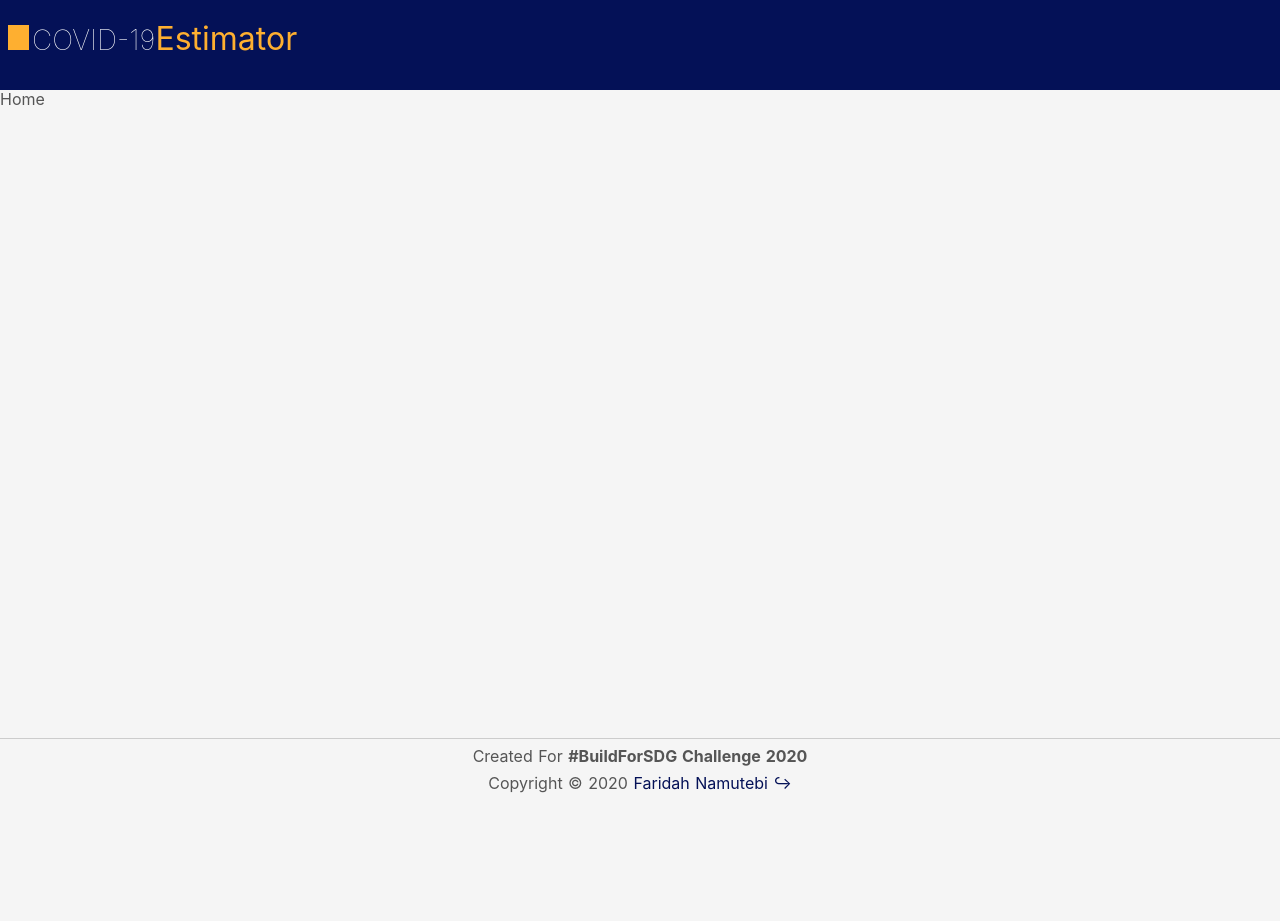
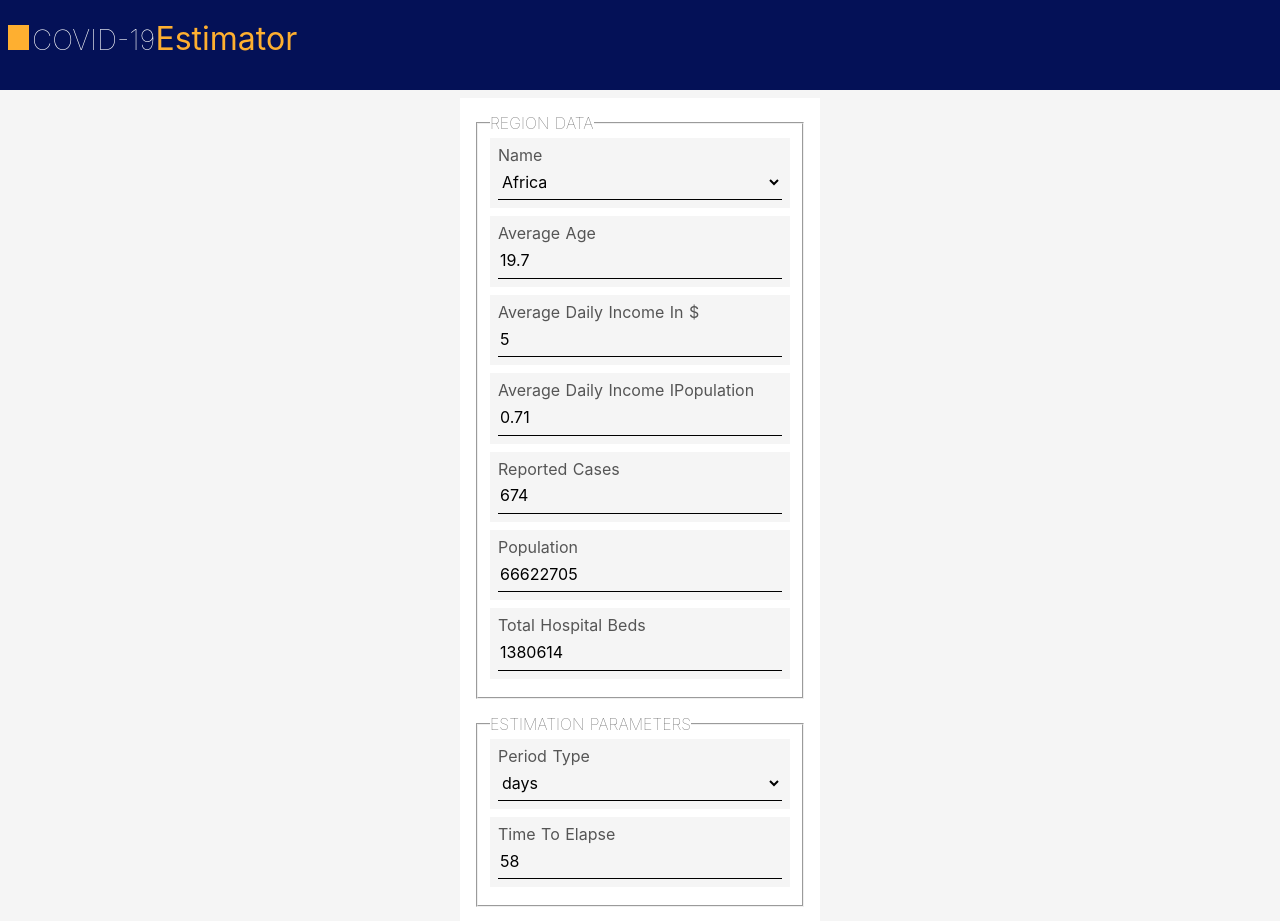
Before and after one commit to mugen64/sdg-covid-19-estimator-online, a Nuxt app: page / in a window 1280 px wide. Shown: the top 921 px of the page. Before the commit the page ends 800 px from the top, so only its background shows below. Built offline with nearby package versions, Linux system fonts and the light colour scheme.

Commit message:
Finished submittable version of the calcluator

```diff
--- /dev/null
+++ b/components/Calculator.vue
@@ -0,0 +1,197 @@
+<template>
+  <article class="calculator" aria-label="Estimation Form">
+    <!-- <h3>Change The Values</h3>
+     -->
+    <form role="form" @submit.prevent="submit()">
+      <fieldset class="calculator__fieldset">
+        <legend>Region Data</legend>
+        <div class="calculator__field">
+          <div class="calculator__input">
+            <label for="name">Name</label>
+            <select v-model="model.region.name" name="name">
+              <option
+                v-for="v in regions"
+                :key="`region-name-option-${v}`"
+                v-text="v"
+              />
+            </select>
+          </div>
+        </div>
+        <div class="calculator__field">
+          <calculator-text-input
+            v-model="model.region.avgAge"
+            label="Average Age"
+            type="number"
+            min="0"
+            step="0.01"
+          />
+        </div>
+        <div class="calculator__field">
+          <calculator-text-input
+            v-model="model.region.avgDailyIncomeInUSD"
+            label="Average Daily Income In $"
+            type="number"
+            min="0"
+            step="0.01"
+          />
+        </div>
+        <div class="calculator__field">
+          <calculator-text-input
+            v-model="model.region.avgDailyIncomePopulation"
+            label="Average Daily Income IPopulation"
+            min="0"
+          />
+        </div>
+        <div class="calculator__field">
+          <calculator-text-input
+            v-model="model.reportedCases"
+            label="Reported Cases"
+            type="number"
+            min="0"
+            :data-reported-cases="model.reportedCases"
+          />
+        </div>
+        <div class="calculator__field">
+          <calculator-text-input
+            v-model="model.population"
+            label="Population"
+            type="number"
+            :data-population="model.population"
+            min="0"
+          />
+        </div>
+        <div class="calculator__field">
+          <calculator-text-input
+            v-model="model.totalHospitalBeds"
+            label="Total Hospital Beds"
+            type="number"
+            :data-total-hospital-beds="model.totalHospitalBeds"
+          />
+        </div>
+      </fieldset>
+      <fieldset class="calculator__fieldset">
+        <legend>Estimation Parameters</legend>
+        <div class="calculator__field">
+          <div class="calculator__input">
+            <label for="period-type">Period Type</label>
+            <select
+              v-model="model.periodType"
+              :data-period-type="model.periodType"
+              name="period-type"
+            >
+              <option
+                v-for="v in periodTypes"
+                :key="`period-type-option-${v}`"
+                v-text="v"
+              />
+            </select>
+          </div>
+        </div>
+        <div class="calculator__field">
+          <calculator-text-input
+            v-model="model.timeToElapse"
+            label="Time To Elapse"
+            :data-time-to-elapse="model.timeToElapse"
+            type="number"
+            min="1"
+          />
+        </div>
+      </fieldset>
+      <button
+        type="submit"
+        value="Estimate"
+        data-goestimate
+        v-text="`Do Estimation`"
+      />
+    </form>
+  </article>
+</template>
+<script>
+import CalculatorTextInput from '~/components/CalculatorTextInput';
+export default {
+  components: {
+    CalculatorTextInput
+  },
+  props: {
+    value: {
+      type: Object,
+      default: () => ({})
+    }
+  },
+  data() {
+    return {
+      periodTypes: ['days', 'weeks', 'months'],
+      regions: ['Africa']
+    };
+  },
+  created() {
+    this.model = this.value.data;
+  },
+  methods: {
+    submit(e) {
+      this.$emit('input', this.$Estimator(this.model));
+    }
+  }
+};
+</script>
+<style lang="scss">
+.calculator {
+  width: 100%;
+  form {
+    width: 100%;
+    background: $white;
+    padding: calc(#{$padding-sm} * 2);
+    max-width: 360px;
+    margin: 0 auto;
+
+    button {
+      margin-left: auto;
+      display: block;
+    }
+  }
+  .result {
+    text-align: right;
+    color: $secondary;
+  }
+  &__fieldset {
+    margin-bottom: $padding-md;
+    legend {
+      font-weight: 100;
+      text-transform: uppercase;
+    }
+  }
+  &__input {
+    display: flex;
+    flex-flow: column;
+    padding: $padding-sm;
+    // padding-bottom: none;
+    background-color: $bg-light;
+    margin-bottom: $padding-sm;
+    input,
+    select {
+      // flex-grow: 1;
+      height: $input-size;
+      border: none;
+      background: none;
+      box-shadow: none;
+      border-bottom: 1px solid $black;
+
+      &:focus {
+        outline: 0;
+      }
+    }
+    &:focus-within {
+      label {
+        color: $secondary;
+      }
+      outline-style: double;
+      outline-color: $secondary;
+      outline-width: 1px;
+      input,
+      select {
+        border-bottom: 1px solid $secondary;
+      }
+    }
+  }
+}
+</style>
--- /dev/null
+++ b/components/CalculatorTextInput.vue
@@ -0,0 +1,45 @@
+<template>
+  <div class="calculator__input">
+    <label :for="fieldName">{{ label }}</label>
+    <input v-model="model" :type="type" :name="fieldName" v-bind="$attrs" />
+  </div>
+</template>
+<script>
+export default {
+  props: {
+    value: {
+      type: [String, Number],
+      required: true
+    },
+    label: {
+      type: String,
+      default: 'Text Input'
+    },
+    name: {
+      type: String,
+      default: ''
+    },
+    type: {
+      type: String,
+      default: 'text'
+    }
+  },
+  computed: {
+    model: {
+      get() {
+        return this.value;
+      },
+      set(v) {
+        if (isNaN(+this.value)) {
+          this.$emit('input', v);
+        } else {
+          this.$emit('input', +v);
+        }
+      }
+    },
+    fieldName() {
+      return this.name || this.label.split().join('-');
+    }
+  }
+};
+</script>
--- a/css/_variables.scss
+++ b/css/_variables.scss
@@ -1,13 +1,14 @@
 $primary : #041157;
-$primary-light : ligten($primary, 25);
-$primary-dark:  darken($primary, 25);
+$primary-light : #d3d6e9;
+$primary-dark:  #00093a;
 
 $secondary : #FEAF30;
 
 $black: #000;
 $dark: #555;
 
-$searchbox-size: 48px;
+$input-size: 36px;
 $bg-light:#f5f5f5;
 $white: #fff;
 $padding-sm: 0.5rem;
+$padding-md : calc(#{$padding-sm} * 2);
--- a/css/global.scss
+++ b/css/global.scss
@@ -32,6 +32,17 @@ a {
   }
 }
 
+.btn, button, input[type=button] {
+  background: $primary;
+  border:  1px solid $primary-dark;
+  color: $primary-light;
+  padding: 0.65em 0.6em;
+  cursor: pointer;
+  &:hover {
+    background: $primary-dark;
+  }
+}
+
 .spacer--hr {
     flex-grow: 1;
     display: inline-block;
@@ -50,7 +61,7 @@ a {
    display: flex;
    max-height: 90px;
    width: 100%;
-   overflow: hidden;
+  //  overflow: hidden;
    background-color: $primary;
   }
 
--- a/pages/index.vue
+++ b/pages/index.vue
@@ -1,13 +1,22 @@
 <template>
-  <div>
-    Home
-  </div>
+  <section aria-label="Estimation Calculator and Results">
+    <calculator v-model="estimate" style="margin-top: 0.5rem;" />
+    <br />
+    <div class="estimation-results">
+      <pre><code>{{ estimate }}</code></pre>
+    </div>
+  </section>
 </template>
 
 <script>
+import Calculator from '~/components/Calculator';
+import SampleData from '~/data';
 export default {
+  components: {
+    Calculator
+  },
   data: () => ({
-    estimate: {}
+    estimate: { data: SampleData[0] }
   }),
   created() {
     // this.estimate = this.$Estimator({});
```
Also changed, not shown: 1 other file (tests, documents, lock files or other folders).
